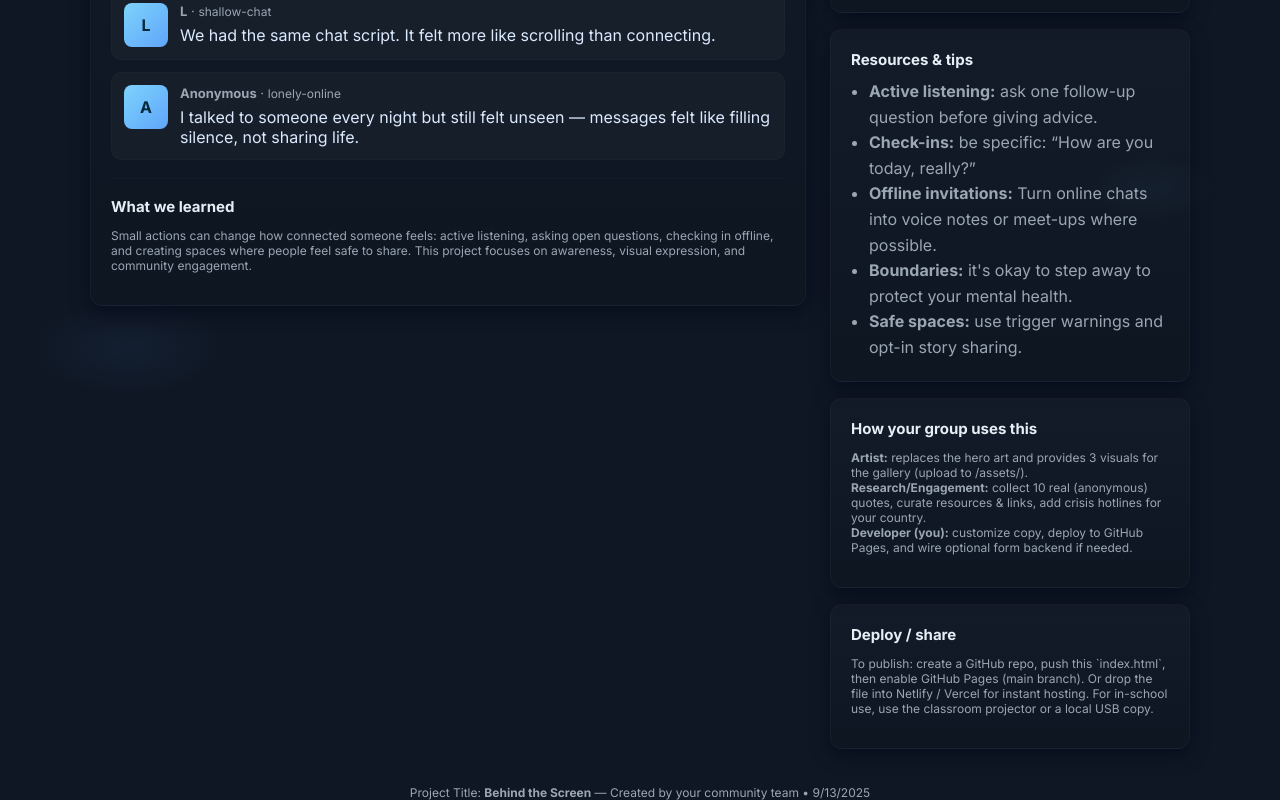
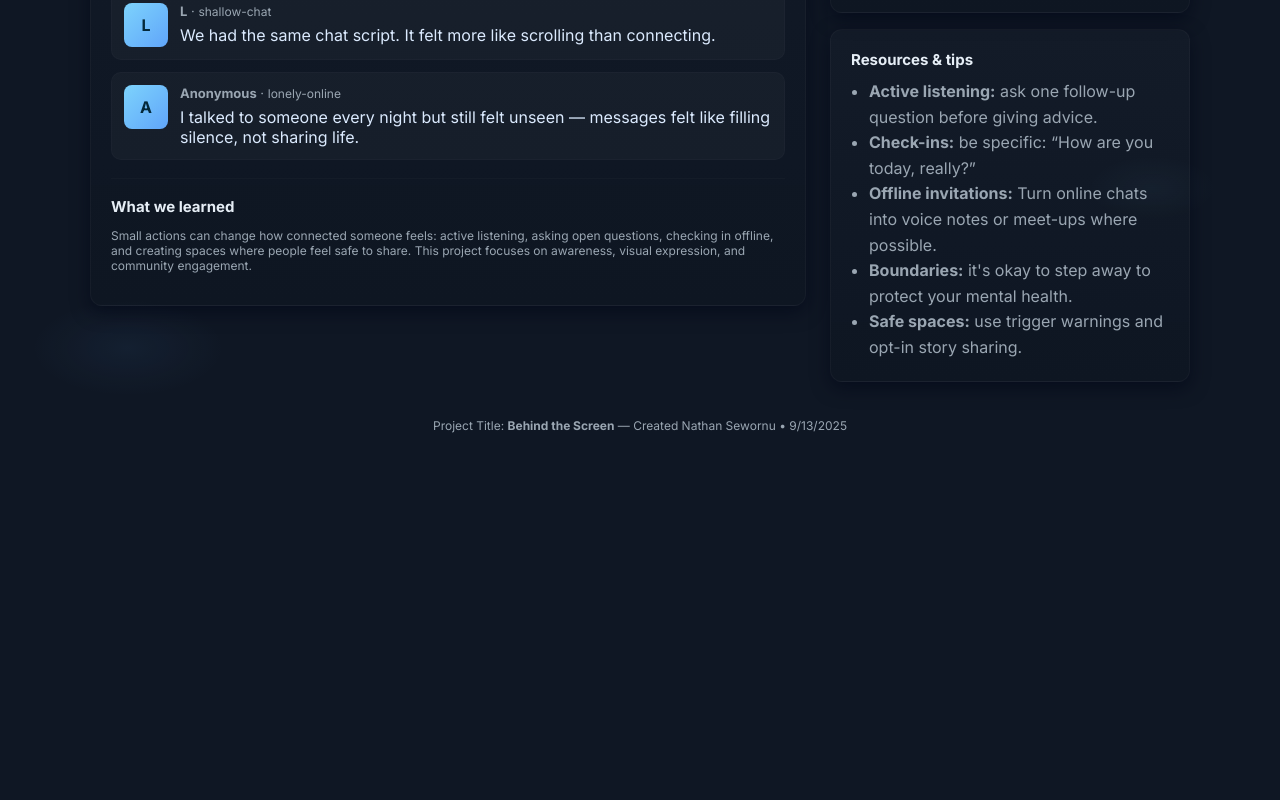
Before and after one commit to programmer00nate/Behind-The-Screen, a plain HTML site: page index.html in a window 1280 px wide. Shown: the part 532-1332 px from the top of the page. After the commit the page ends 965 px from the top, so only its background shows below. Drawn offline with Linux system fonts and the light colour scheme.

Commit message:
Update index.html

```diff
--- a/index.html
+++ b/index.html
@@ -191,22 +191,11 @@
           </ul>
         </div>
 
-        <div class="card section" aria-labelledby="team-heading">
-          <h3 id="team-heading">How your group uses this</h3>
-          <p class="small"><strong>Artist:</strong> replaces the hero art and provides 3 visuals for the gallery (upload to /assets/).<br>
-          <strong>Research/Engagement:</strong> collect 10 real (anonymous) quotes, curate resources & links, add crisis hotlines for your country.<br>
-          <strong>Developer (you):</strong> customize copy, deploy to GitHub Pages, and wire optional form backend if needed.</p>
-        </div>
-
-        <div class="card section" aria-labelledby="deploy-heading">
-          <h3 id="deploy-heading">Deploy / share</h3>
-          <p class="small">To publish: create a GitHub repo, push this `index.html`, then enable GitHub Pages (main branch). Or drop the file into Netlify / Vercel for instant hosting. For in-school use, use the classroom projector or a local USB copy.</p>
-        </div>
       </aside>
     </main>
 
     <footer>
-      <div class="small">Project Title: <strong>Behind the Screen</strong> — Created by your community team • <span id="today"></span></div>
+      <div class="small">Project Title: <strong>Behind the Screen</strong> — Created Nathan Sewornu • <span id="today"></span></div>
     </footer>
   </div>
 
```
